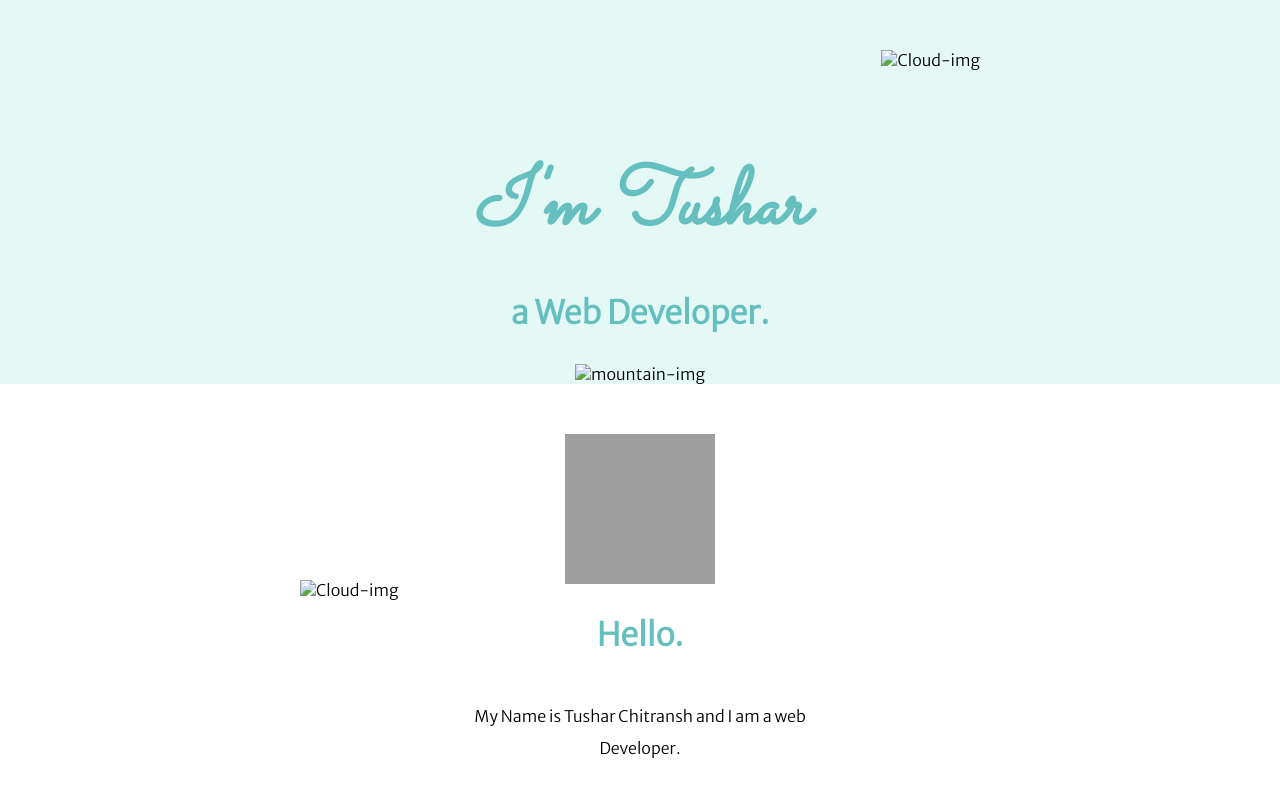
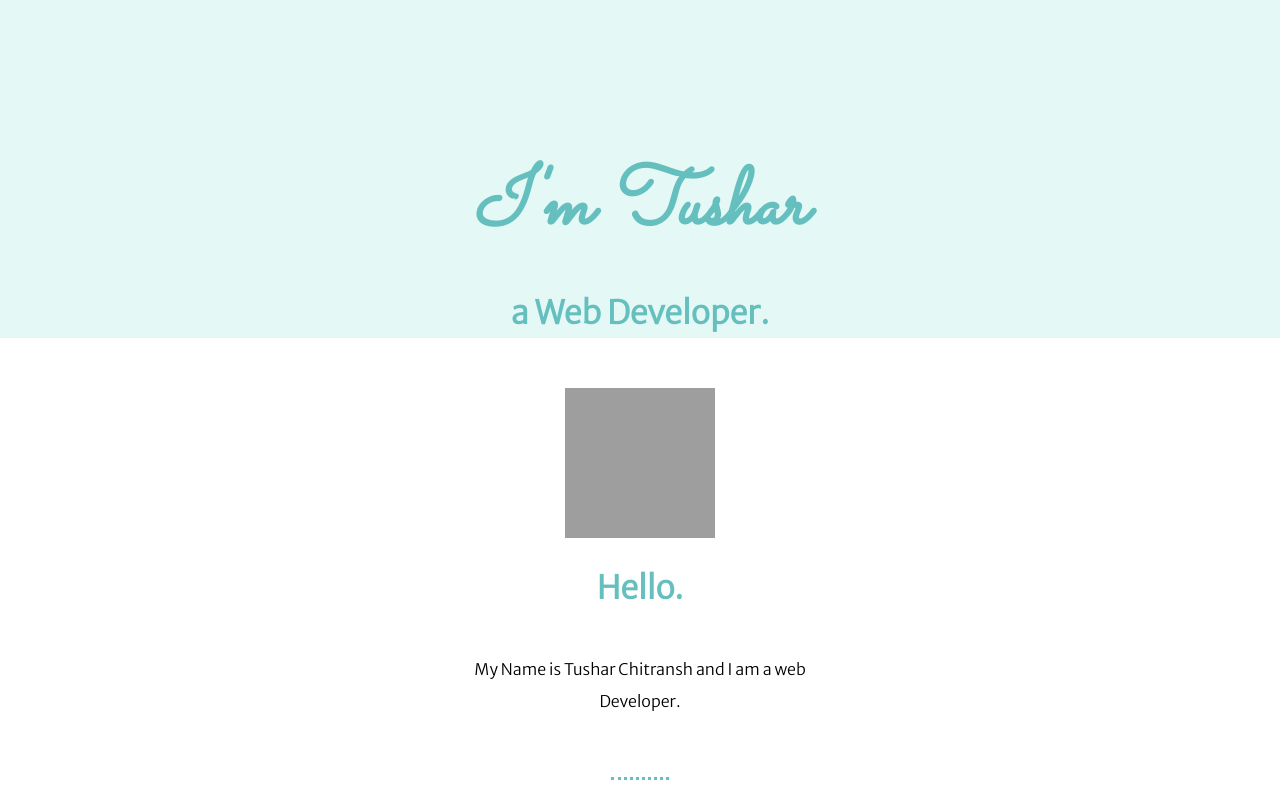
Before and after one commit to Chitransht/advance-CV, a plain HTML site: page index.html in a window 1280 px wide. Shown: the top 800 px of the page. Drawn offline with Linux system fonts and the light colour scheme; grey boxes are pictures that could not be loaded.

Commit message:
Update index.html

```diff
--- a/index.html
+++ b/index.html
@@ -10,14 +10,13 @@
   </head>
   <body>
     <div class="Top-container">
-      <img class="bottom-cloud" src="image\cloud.png" alt="Cloud-img">
+
 
       <h1><em>
         I'm Tushar</em>
       </h1>
       <h2>a Web Developer.</h2>
-      <img class="top-cloud" src="image\cloud.png" alt="Cloud-img">
-      <img src="image\mountain.png" alt="mountain-img">
+
 </div>
 
 <div class="middle-container">
```
